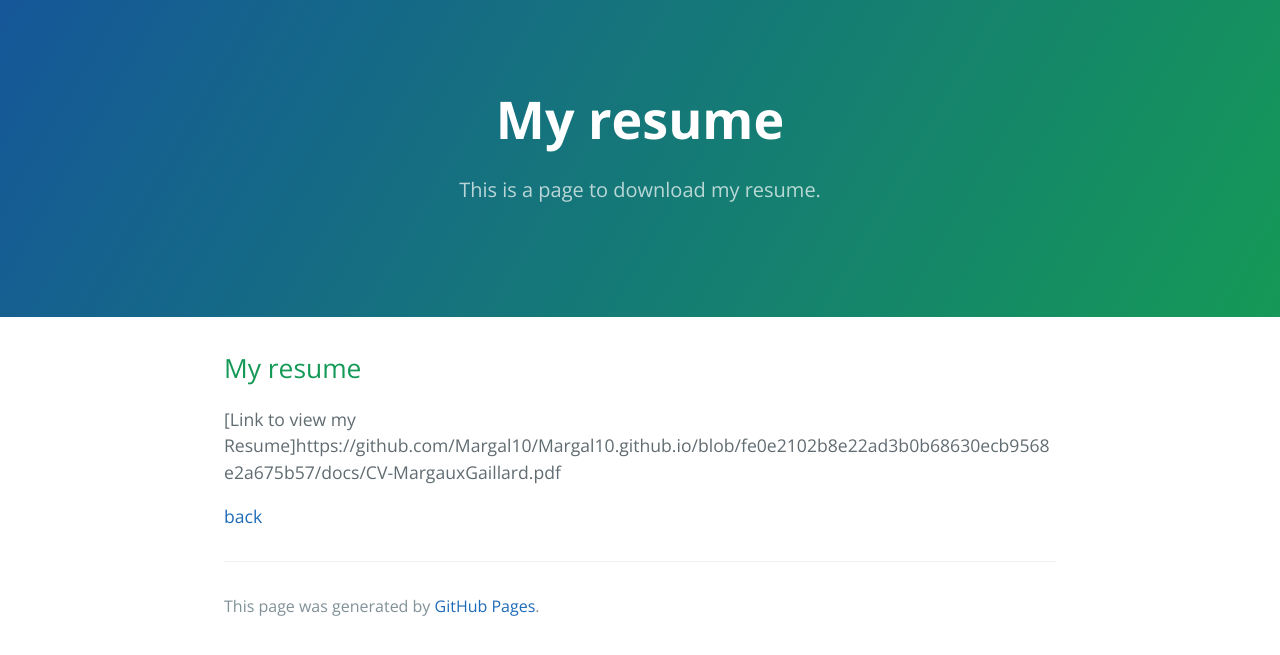
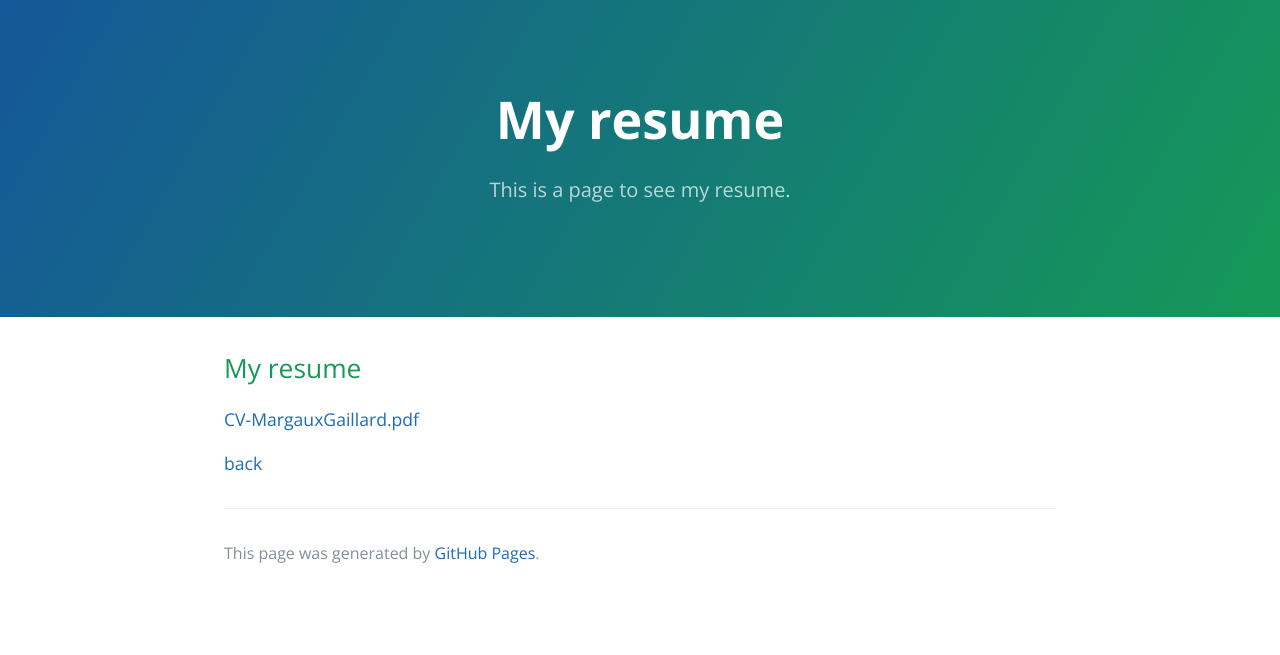
Before and after one commit to Margal10/Margal10.github.io, a Jekyll site: the page built from another-page.md, in a window 1280 px wide. Shown: the top 655 px of the page. Built offline with Jekyll 4.4.1, drawn with Linux system fonts in a browser that asks for light colours.

Commit message:
Update another-page.md

```diff
--- a/another-page.md
+++ b/another-page.md
@@ -1,11 +1,11 @@
 ---
 layout: default
 title: My resume
-description: This is a page to download my resume.
+description: This is a page to see my resume.
 ---
 
 ## My resume
 
-[Link to view my Resume]https://github.com/Margal10/Margal10.github.io/blob/fe0e2102b8e22ad3b0b68630ecb9568e2a675b57/docs/CV-MargauxGaillard.pdf
+[CV-MargauxGaillard.pdf](https://github.com/Margal10/Margal10.github.io/files/10278776/CV-MargauxGaillard.pdf)
 
 [back](./)
```
